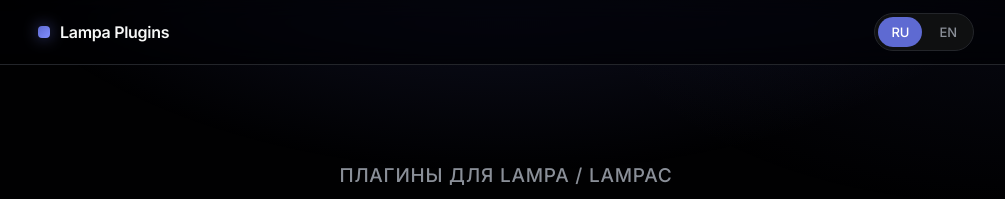
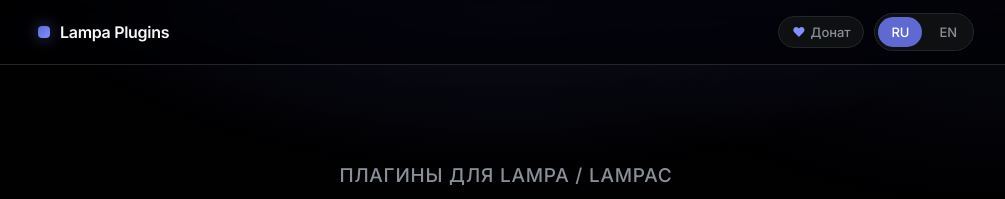
Before and after one commit to Igorek1986/lampa-plugins, a Jekyll site: the page built from index.html, in a window 1280 px wide. Shown: the top 199 px of the page, without its empty margins (134-1139 px from the left). Built offline with Jekyll 4.4.1, drawn with Linux system fonts in a browser that asks for light colours; some web fonts are replaced.

Commit message:
feat(layout): кнопка доната в шапке сайта

```diff
--- a/_layouts/default.html
+++ b/_layouts/default.html
@@ -53,6 +53,12 @@
     padding:5px 13px; border-radius:999px; transition:.15s}
   .lang a:hover{color:var(--ink)}
   .lang a.active{background:var(--accent); color:#fff}
+  .donate-btn{display:inline-flex; align-items:center; gap:5px; font-size:13px; font-weight:500;
+    color:var(--ink-subtle); padding:5px 13px; border:1px solid var(--hairline);
+    border-radius:999px; background:var(--surface); transition:.15s; white-space:nowrap}
+  .donate-btn:hover{color:var(--ink); border-color:var(--hairline-strong)}
+  .donate-btn .heart{color:var(--accent-hover)}
+  .topbar__right{display:flex; align-items:center; gap:10px}
 
   /* Hero */
   .hero{padding:74px 0 30px; text-align:center}
@@ -174,10 +180,15 @@
       <a class="brand" href="https://igorek1986.github.io/lampa-plugins/">
         <span class="dot"></span> Lampa Plugins
       </a>
-      <nav class="lang">
-        <a href="https://igorek1986.github.io/lampa-plugins/" class="{% if page.lang != 'en' %}active{% endif %}">RU</a>
-        <a href="https://igorek1986.github.io/lampa-plugins/en" class="{% if page.lang == 'en' %}active{% endif %}">EN</a>
-      </nav>
+      <div class="topbar__right">
+        <a class="donate-btn" href="https://yoomoney.ru/fundraise/1DVU3GIL23V.251112">
+          <span class="heart">♥</span> {% if page.lang == 'en' %}Donate{% else %}Донат{% endif %}
+        </a>
+        <nav class="lang">
+          <a href="https://igorek1986.github.io/lampa-plugins/" class="{% if page.lang != 'en' %}active{% endif %}">RU</a>
+          <a href="https://igorek1986.github.io/lampa-plugins/en" class="{% if page.lang == 'en' %}active{% endif %}">EN</a>
+        </nav>
+      </div>
     </div>
   </header>
 
```
